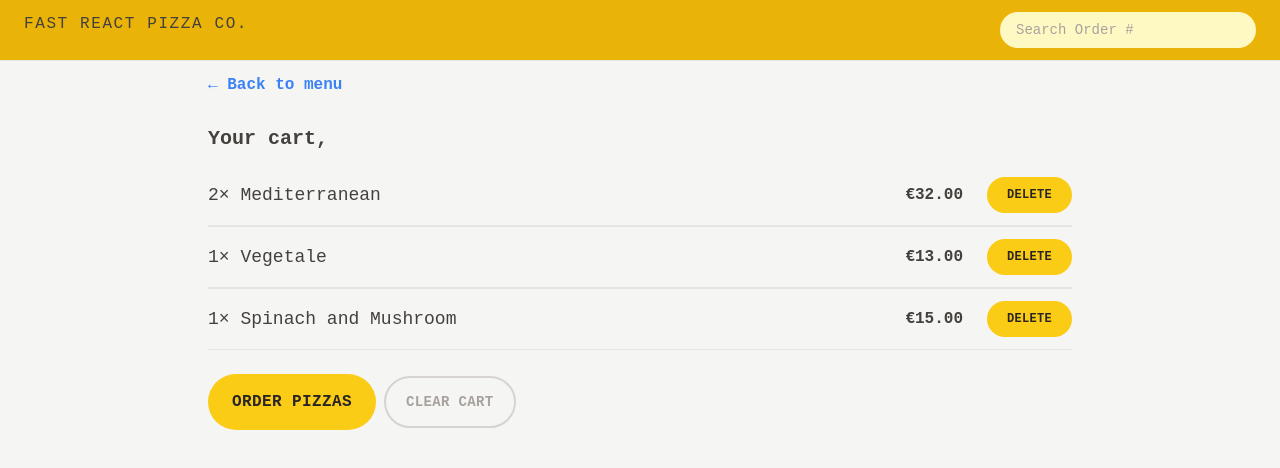
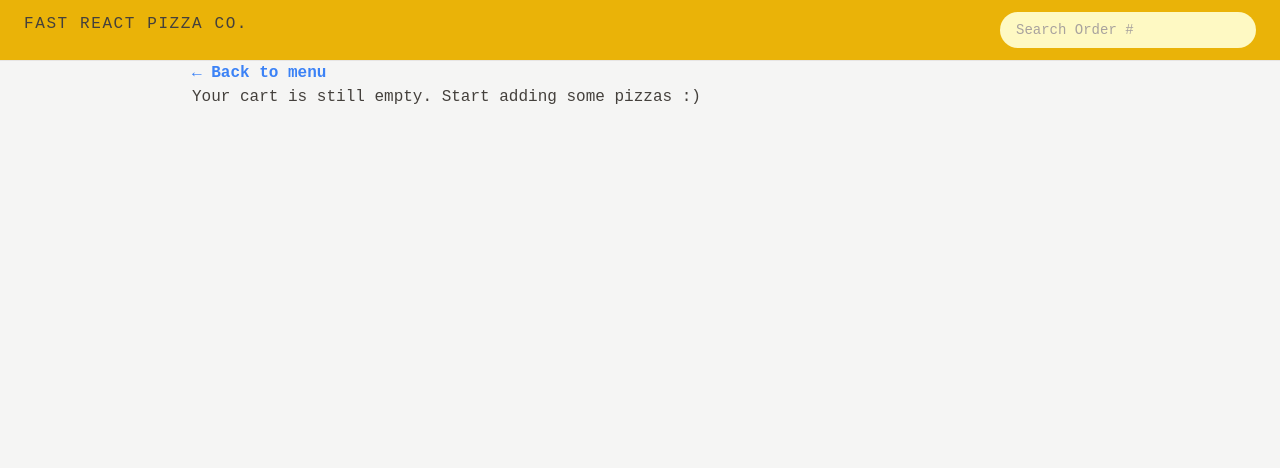
Before and after one commit to HamzaHamani/PizzaPortal., a React (Vite) app: page /cart in a window 1280 px wide. Shown: the top 468 px of the page. Built offline with nearby package versions, Linux system fonts and the light colour scheme.

Commit message:
cart changes

```diff
--- a/src/features/cart/CaerSlice.js
+++ b/src/features/cart/CaerSlice.js
@@ -52,6 +52,8 @@ export const {
 
 export default cartSlice.reducer;
 
+export const getCart = (state) => state.cart.cart;
+
 export const getTotalCartQuantity = (state) =>
   state.cart.cart.reduce((sum, item) => sum + item.quantity, 0);
 
--- a/src/features/cart/Cart.jsx
+++ b/src/features/cart/Cart.jsx
@@ -2,40 +2,41 @@ import { useSelector } from "react-redux";
 import LinkButton from "../../ui/LinkButton";
 import Button from "../../ui/button";
 import CartItem from "./CartItem";
+import { clearCart, getCart } from "./CaerSlice";
+import EmptyCart from "./EmptyCart";
+import { useDispatch } from "react-redux";
 
-const fakeCart = [
-  {
-    pizzaId: 12,
-    name: "Mediterranean",
-    quantity: 2,
-    unitPrice: 16,
-    totalPrice: 32,
-  },
-  {
-    pizzaId: 6,
-    name: "Vegetale",
-    quantity: 1,
-    unitPrice: 13,
-    totalPrice: 13,
-  },
-  {
-    pizzaId: 11,
-    name: "Spinach and Mushroom",
-    quantity: 1,
-    unitPrice: 15,
-    totalPrice: 15,
-  },
-];
+// const fakeCart = [
+//   {
+//     pizzaId: 12,
+//     name: "Mediterranean",
+//     quantity: 2,
+//     unitPrice: 16,
+//     totalPrice: 32,
+//   },
+//   {
+//     pizzaId: 6,
+//     name: "Vegetale",
+//     quantity: 1,
+//     unitPrice: 13,
+//     totalPrice: 13,
+//   },
+//   {
+//     pizzaId: 11,
+//     name: "Spinach and Mushroom",
+//     quantity: 1,
+//     unitPrice: 15,
+//     totalPrice: 15,
+//   },
+// ];
 
 function Cart() {
-  const carts = useSelector((state) => state.cart.cart);
+  const cart = useSelector(getCart);
 
-  const length = carts.length;
-  console.log(length);
+  const username = useSelector((state) => state.user.username);
+  const dispatch = useDispatch();
 
-  const cart = fakeCart;
-  cart;
-  const username = useSelector((state) => state.user.username);
+  if (!cart.length) return <EmptyCart />;
   return (
     <div className="  px-4 py-3">
       <LinkButton to="/menu">&larr; Back to menu</LinkButton>
@@ -43,7 +44,7 @@ function Cart() {
       <h2 className="mt-7 text-xl font-semibold">Your cart, {username}</h2>
       <ul className="mt-3 divide-y-2 divide-stone-200 border-b">
         {cart.map((item) => (
-          <CartItem item={item} key={item.id} />
+          <CartItem item={item} key={item.name} />
         ))}
       </ul>
       <div className="mt-6 space-x-2">
@@ -51,7 +52,9 @@ function Cart() {
           Order pizzas
         </Button>
         {/* <Link </Link> */}
-        <Button type={"secondary"}>Clear cart</Button>
+        <Button type={"secondary"} clearCart={() => dispatch(clearCart())}>
+          Clear cart
+        </Button>
       </div>
     </div>
   );
--- a/src/features/cart/CartOverview.jsx
+++ b/src/features/cart/CartOverview.jsx
@@ -1,5 +1,5 @@
 import { Link } from "react-router-dom";
-import { AnimatePresence, motion } from "framer-motion";
+import { motion } from "framer-motion";
 import { useSelector } from "react-redux";
 import { getTotalCartPrice } from "./CaerSlice";
 import { getTotalCartQuantity } from "./CaerSlice";
@@ -10,7 +10,6 @@ function CartOverview() {
 
   if (!totlCartPrice) return null;
   return (
-    <AnimatePresence>
     <motion.div
       layout
       initial={{ opacity: 0 }}
@@ -25,7 +24,6 @@ function CartOverview() {
       </p>
       <Link to="/cart">Open cart &rarr;</Link>
     </motion.div>
-    </AnimatePresence>
   );
 }
 
--- a/src/features/cart/EmptyCart.jsx
+++ b/src/features/cart/EmptyCart.jsx
@@ -1,9 +1,9 @@
-import { Link } from 'react-router-dom';
+import LinkButton from "../../ui/LinkButton";
 
 function EmptyCart() {
   return (
     <div>
-      <Link to="/menu">&larr; Back to menu</Link>
+      <LinkButton to="/menu">&larr; Back to menu</LinkButton>
 
       <p>Your cart is still empty. Start adding some pizzas :)</p>
     </div>
--- a/src/ui/AppLayout.jsx
+++ b/src/ui/AppLayout.jsx
@@ -3,12 +3,13 @@ import CartOverview from "../features/cart/CartOverview";
 
 import Header from "./Header";
 import Loader from "./Loading";
+import { AnimatePresence } from "framer-motion";
 
 function AppLayout() {
-
   const navigation = useNavigation();
   const isLoading = navigation.state === "loading";
   return (
+    <AnimatePresence>
       <div className="grid h-screen  grid-rows-[auto_1fr_auto]">
         {isLoading && <Loader />}
         {/* {true && <Loader />} */}
@@ -16,8 +17,11 @@ function AppLayout() {
         <div className="overflow-scroll">
           <main className="mx-auto max-w-4xl">{<Outlet />}</main>
         </div>
+        <div>
           <CartOverview />
         </div>
+      </div>
+    </AnimatePresence>
   );
 }
 
--- a/src/ui/Button.jsx
+++ b/src/ui/Button.jsx
@@ -1,6 +1,14 @@
 import { Link } from "react-router-dom";
 
-function Button({ children, disabled, to, type, logOut, cartClick }) {
+function Button({
+  children,
+  disabled,
+  to,
+  type,
+  logOut,
+  cartClick,
+  clearCart,
+}) {
   const base = ` inline-block rounded-full   font-bold uppercase tracking-wide  text-stone-800 transition-all duration-300 focus:bg-yellow-300 focus:outline-none focus:ring  focus:ring-yellow-300 focus:ring-offset-2 disabled:cursor-not-allowed sm:px-6 ${
     disabled
       ? " bg-stone-300  hover:bg-stone-300"
@@ -14,10 +22,17 @@ function Button({ children, disabled, to, type, logOut, cartClick }) {
       "text-sm inline-block rounded-full border-2 border-stone-300  font-bold uppercase tracking-wide  text-stone-400 transition-all duration-300 hover:bg-stone-300 hover:text-stone-800 focus:text-stone-800  focus:bg-stone-300 focus:outline-none focus:ring  focus:ring-stone-200 focus:ring-offset-2 disabled:cursor-not-allowed    px-4 py-3 md:px-5 md:py-3.5 ",
   };
 
+  if (clearCart)
+    return (
+      <button onClick={clearCart} className={styles[type]}>
+        {children}
+      </button>
+    );
+
   if (logOut)
     return (
       <button onClick={logOut} className={styles[type]}>
-        {children} aa
+        {children}
       </button>
     );
 
```
Lines whose indentation alone changed are shown as unchanged.
